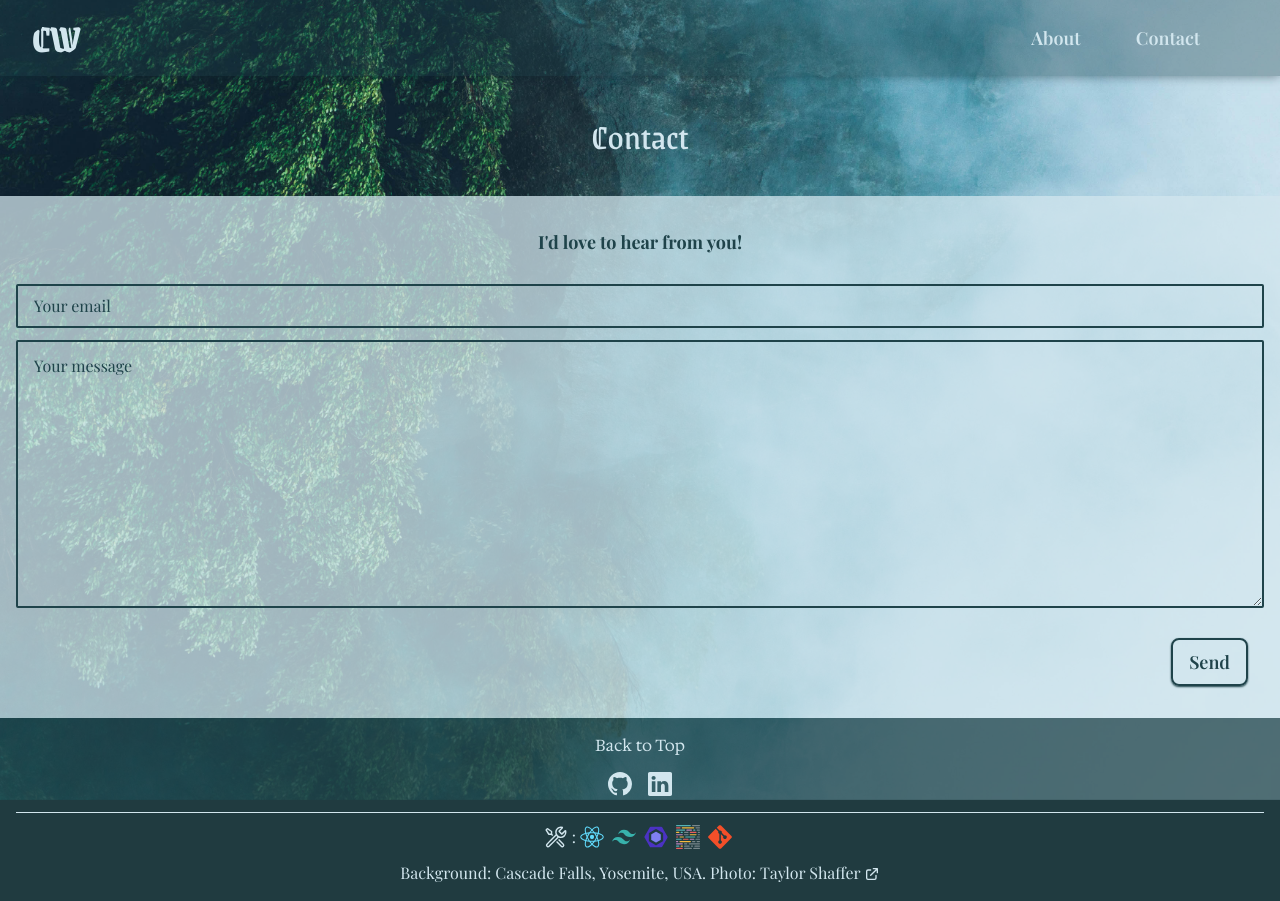
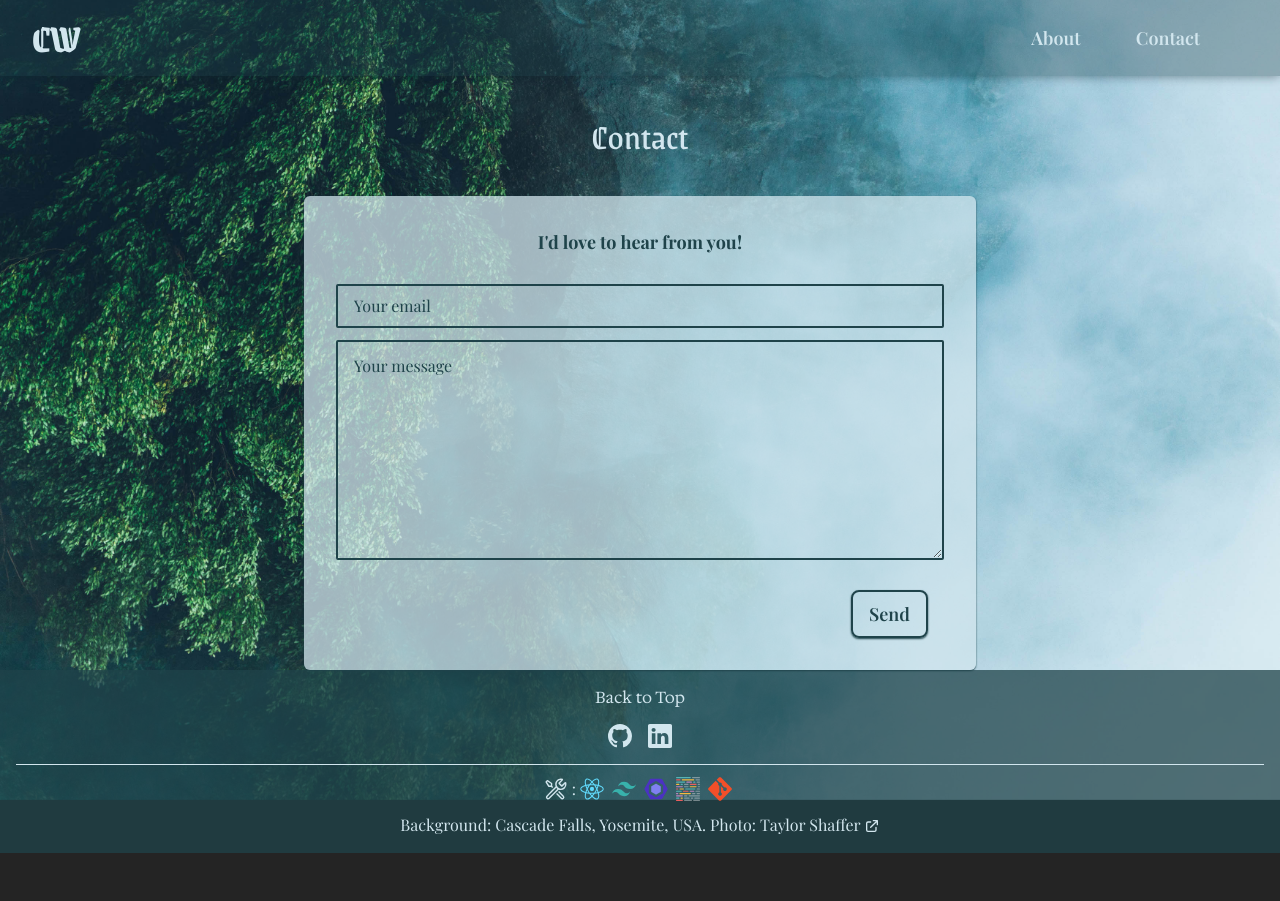
Before and after one commit to connorwarme/connorwarme.github.io, a React (Vite) app: page /contact in a window 1280 px wide. After the commit the page ends 853 px from the top, so only its background shows below. Built offline with nearby package versions, Linux system fonts and the light colour scheme.

Commit message:
Styling contact page for wider views

```diff
--- a/src/App.jsx
+++ b/src/App.jsx
@@ -9,7 +9,7 @@ import './App.css'
 
 function App() {
   return (
-    <div>
+    <div className='flex flex-col justify-center min-h-dvh'>
       <Header />
       <ScrollToAnchor />
       <img
@@ -18,6 +18,7 @@ function App() {
         className="fixed left-0 top-0 -z-10 h-dvh w-dvw object-cover"
       />
       <Outlet />
+      <div className='grow'></div>
       <Footer />
     </div>
   )
--- a/src/pages/contact.jsx
+++ b/src/pages/contact.jsx
@@ -29,7 +29,6 @@ const Contact = () => {
       setMessage(e.target.value)
       setMessageError(null)
     }
-
   }
   const handleSubmit = (e) => {
     e.preventDefault();
@@ -69,9 +68,10 @@ const Contact = () => {
 
 
   return (
-    <div className="w-dvw">
+    <div className="w-dvw md:grid md:grid-cols-9 md:justify-items-center">
+      <div className="md:col-start-2 md:col-end-9 md:w-[70%] md:max-w-2xl">
         <h1 className="text-4xl font-grenze text-center m-10 text-wave-spray">Contact</h1>
-      <section className="w-full flex flex-col py-8 bg-wave-spray/75 text-midnight-green p-4 mx-auto transition-all">
+        <section className="w-full flex flex-col py-8 bg-wave-spray/75 text-midnight-green p-4 mx-auto transition-all md:rounded-md shadow-sm shadow-midnight-green lg:p-8">
           { !success && (
             <form onSubmit={handleSubmit} className="font-play w-full" action="#" autoComplete="off">
               <div className="flex flex-col space-y-4 lg:space-y-3 mb-6">
@@ -83,7 +83,7 @@ const Contact = () => {
                   { emailError && <span className="text-sm text-red-600" >{emailError}</span> }
                 </div>
                 <div>
-                <textarea id="message" name="message" placeholder="Your message" rows="10" className="w-full placeholder-midnight-green bg-transparent border-2 border-midnight-green py-3 px-4 text-sm lg:text-base outline-midnight-green focus:outline-2 focus:bg-wave-spray disabled:opacity-50 disabled:cursor-not-allowed rounded-sm" onChange={handleMessage}/>
+                  <textarea id="message" name="message" placeholder="Your message" rows="8" className="w-full placeholder-midnight-green bg-transparent border-2 border-midnight-green py-3 px-4 text-sm lg:text-base outline-midnight-green focus:outline-2 focus:bg-wave-spray disabled:opacity-50 disabled:cursor-not-allowed rounded-sm" onChange={handleMessage}/>
                   { messageError && <span className="text-sm text-red-600">{messageError}</span> }
                 </div>
               </div>
@@ -107,13 +107,16 @@ const Contact = () => {
             </form>
           )}
           { success && (
-          <div className="font-play flex flex-col gap-6">
+            <div className="font-play flex flex-col gap-6 ">
               <h3 className="text-2xl self-center">Thanks for reaching out!</h3>
-            <p>I&apos;ll get back to you shortly, with my reply going to {response.contact.email}.</p>
-            <Link to={"/"} className="relative self-center border-2 border-midnight-green py-3 px-4 rounded-md shadow-md shadow-midnight-green active:left-[1px] active:top-[2px] active:shadow-none">Return to Home</Link>
+              <p className="text-center">I&apos;ll get back to you shortly, with my reply going to {response.contact.email}.</p>
+              <div className="flex justify-center">
+                <Link to={"/"} className="btn-link text-midnight-green outline-midnight-green hover:border-midnight-green flex items-center py-2 px-4 md:h-14 md:px-8 lg:px-12 relative shadow-md shadow-gunmetal/50 active:left-[1px] active:top-[2px] active:shadow-none">Return to Home</Link>
+              </div>
             </div>
           )}
         </section>
+      </div>
     </div>
    );
 }
```
Lines whose indentation alone changed are shown as unchanged.
